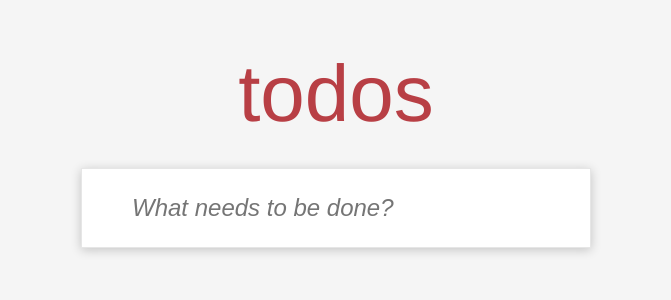
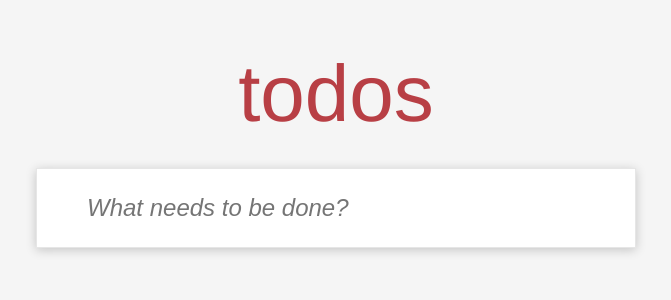
Before and after one commit to jjeong5240/modu-todo, a React (Vite) app: page / in a window 1280 px wide. Shown: the top 300 px of the page, without its empty margins (304-975 px from the left). Built offline with nearby package versions, Linux system fonts and the light colour scheme.

Commit message:
입력창 넓이 변경

```diff
--- a/src/App.css
+++ b/src/App.css
@@ -12,7 +12,7 @@ body {
 }
 
 .todo-app {
-  width: 550px;
+  width: 650px;
   margin-top: 50px;
   border-radius: 4px;
 }
@@ -31,7 +31,7 @@ body {
 }
 
 .todo-input {
-  width: 100%;
+  width: 600px;
   height: 80px;
   padding: 15px;
   padding-left: 50px;
```
